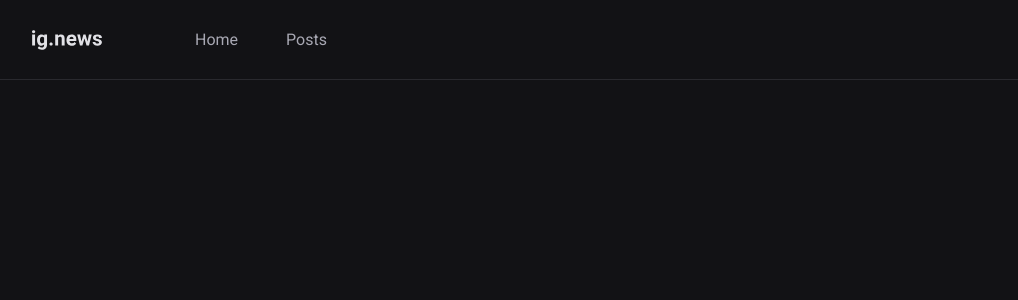
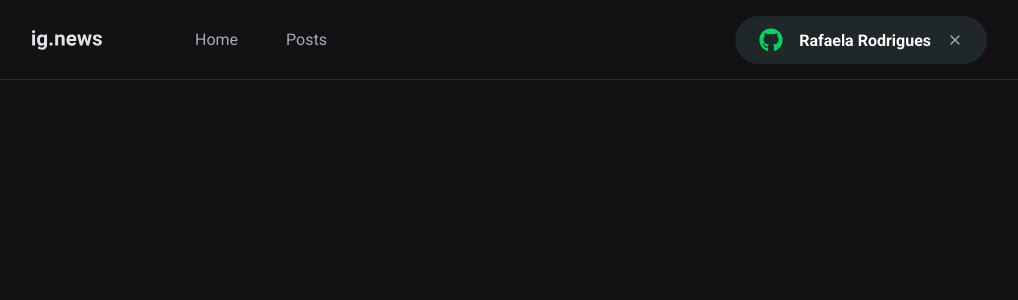
Before and after one commit to rafabernardo/ignews, a Next.js app: page / in a window 1280 px wide. Shown: the top 300 px of the page, without its empty margins (133-1151 px from the left). Built offline with nearby package versions, Linux system fonts and the light colour scheme.

Commit message:
feat: Add sign in button

```diff
--- a/package.json
+++ b/package.json
@@ -13,6 +13,7 @@
     "next": "12.1.6",
     "react": "18.1.0",
     "react-dom": "18.1.0",
+    "react-icons": "^4.3.1",
     "sass": "^1.52.1"
   },
   "devDependencies": {
--- a/src/components/header/index.tsx
+++ b/src/components/header/index.tsx
@@ -1,6 +1,7 @@
 import Image from 'next/image'
 import classnames from 'classnames'
 
+import SignInButton from '../sign-in-button'
 import styles from './styles.module.scss'
 
 const Header = () => {
@@ -12,6 +13,7 @@ const Header = () => {
           <a className={styles['nav-item']}>Home</a>
           <a className={styles['nav-item']}>Posts</a>
         </nav>
+        <SignInButton className={styles['sign-in-button']} />
       </div>
     </header>
   )
--- a/src/components/header/styles.module.scss
+++ b/src/components/header/styles.module.scss
@@ -54,5 +54,9 @@
         }
       }
     }
+
+    .sign-in-button{
+      margin-left: auto;
+    }
   }
 }
--- /dev/null
+++ b/src/components/sign-in-button/index.tsx
@@ -0,0 +1,19 @@
+import { FaGithub } from 'react-icons/fa'
+import { FiX } from 'react-icons/fi'
+import classnames from 'classnames'
+
+import styles from './styles.module.scss'
+
+const SignInButton = ({ className }) => {
+  const isLoggedIn = true
+
+  return (
+    <button type='button' className={classnames(styles.button, className)}>
+      <FaGithub className={classnames(styles.icon, { [styles.logged]: isLoggedIn })} />
+      {isLoggedIn ? 'Rafaela Rodrigues' : 'Sign in with Github'}
+      {isLoggedIn && <FiX className={styles.close} />}
+    </button>
+  )
+}
+
+export default SignInButton
--- /dev/null
+++ b/src/components/sign-in-button/styles.module.scss
@@ -0,0 +1,38 @@
+.button{
+  height: 3rem;
+  border-radius: 3rem;
+  background-color: var(--gray-850);
+  border: 0;
+  padding: 0 1.5rem;
+
+  display: flex;
+  align-items: center;
+  justify-content: center;
+
+  color: var(--white);
+  font-weight: bold;
+
+  .icon{
+    width: 1.5rem;
+    height: 1.5rem;
+    margin-right: 1rem;
+    color: var(--yellow-500);
+
+    &.logged{
+      color: var(--green-500);
+    }
+  }
+
+  .close{
+    color: var(--gray-300);
+    margin-left: 1rem;
+    width: 1rem;
+    height: 1rem;
+  }
+
+  transition: filter 0.2s;
+
+  &:hover{
+    filter: brightness(0.8);
+  }
+}
--- a/src/styles/globals.scss
+++ b/src/styles/globals.scss
@@ -10,8 +10,10 @@
   --gray-50: #e1e1e6;
   --gray-300: #a8a8b3;
   --gray-800: #29292e;
+  --gray-850: #1f2729;
   --gray-900: #121215;
   --yellow-500:#EBA417;
+  --green-500: #04D361;
 }
 
 @media (max-width: 1080px) {
```
Also changed, not shown: 1 other file (tests, documents, lock files or other folders).
